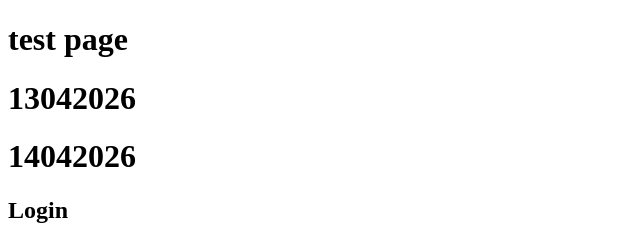
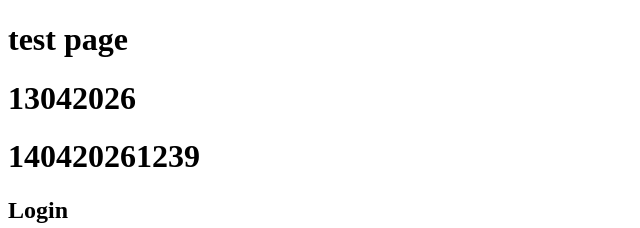
Before and after one commit to vinayk01/nodejs, a website: page login.html in a window 1280 px wide. Shown: the top 228 px of the page, without its empty margins (0-640 px from the left). Drawn offline with Linux system fonts and the light colour scheme.

```diff
--- a/login.html
+++ b/login.html
@@ -6,7 +6,7 @@
     <title>Login Page</title>
     <H1>test page</H1>
     <H1>13042026</H1>
-    <H1>14042026</H1>
+    <H1>140420261239</H1>
 </head>
 <body>
     <h2>Login</h2>
```
Also changed, not shown: .github/workflows/deploy.yaml.
